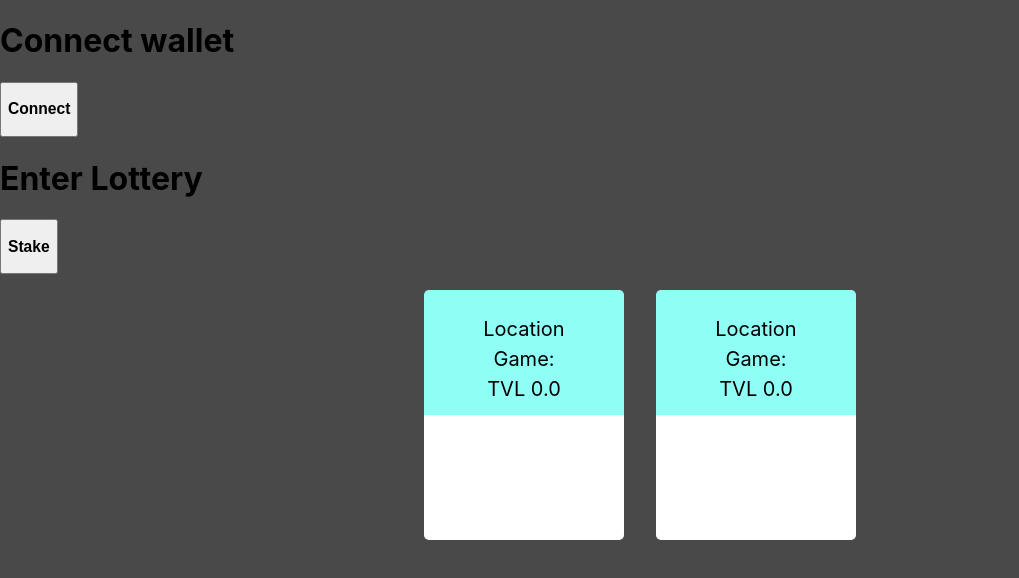
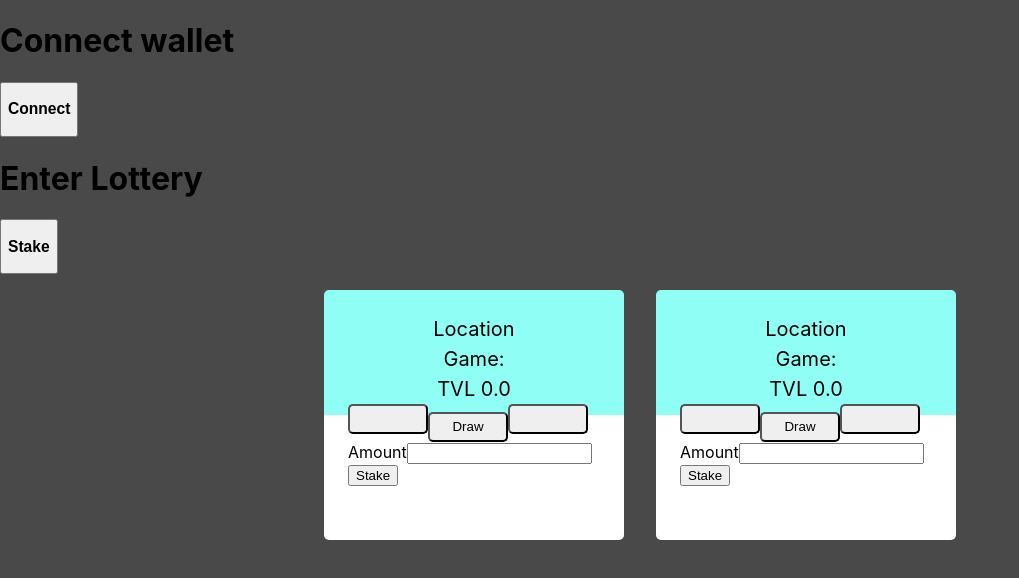
Before and after one commit to Rad1m/debe-full-stack, a Next.js app in the folder frontend/: page / in a window 1280 px wide. Shown: the top 578 px of the page, without its empty margins (0-1019 px from the left). Built offline with nearby package versions, Linux system fonts and the light colour scheme.

Commit message:
staking form

```diff
--- a/frontend/pages/games.js
+++ b/frontend/pages/games.js
@@ -1,4 +1,4 @@
-import React, { useState, useEffect, useCallback } from "react";
+import React, { useState, useEffect } from "react";
 import { useRecoilState, useRecoilValue } from "recoil";
 import { ethers } from "ethers";
 import { contractInfo, gameInfo, tokenInfo, walletInfo } from "./atoms/atoms";
@@ -24,6 +24,7 @@ export function Games(props) {
   const [game, setGame] = useRecoilState(gameInfo(props.id));
   const [contract, setContract] = useState();
   const [token, setToken] = useState();
+  const [stakingAllowed, setStakingAlloed] = useState(false);
 
   // use effect if metamask connected
   useEffect(() => {
@@ -62,6 +63,30 @@ export function Games(props) {
     }
   }
 
+  const stake = async (event) => {
+    event.preventDefault();
+    console.log("Staking...");
+
+    try {
+      // approve contract here and stake
+      console.log("Approving...");
+      const maxAmount = ethers.utils.parseEther("1000000000");
+      await token.approve(contract.address, maxAmount);
+      console.log("Approved. Continue...");
+
+      // Enter lottery
+      const amount = ethers.utils.parseEther(
+        event.target.amount.value.toString()
+      );
+      console.log("Entering lottery...", amount.toString());
+      await contract.enterLottery("Arsenal", token.address, amount);
+
+      event.target.amount.value = "";
+    } catch (e) {
+      console.log(e);
+    }
+  };
+
   return (
     <div className={styles.card}>
       <div className={styles.container}>
@@ -69,9 +94,23 @@ export function Games(props) {
         <p>Location {game.stadium}</p>
         <p>Game: {gameStatusEnum[game.gameStatus]}</p>
         <p>TVL {ethers.utils.formatEther(game.totalAmountStaked)}</p>
-        {game.gameStatus === 0 && <StakingForm id={props.id} />}
-        {game.gameStatus >= 3 && <button>Unstake</button>}
       </div>
+      <div class="btn-group">
+        <button className={styles.button}>{game.homeTeam}</button>
+        <button className={styles.button}>Draw</button>
+        <button className={styles.button}>{game.awayTeam}</button>
+      </div>
+      <form onSubmit={stake}>
+        <label htmlFor="amount">Amount</label>
+        <input
+          id={props.id}
+          name="amount"
+          type="number"
+          autoComplete="amount"
+          required
+        />
+        <button type="submit">Stake</button>
+      </form>
     </div>
   );
 }
--- a/frontend/styles/Home.module.css
+++ b/frontend/styles/Home.module.css
@@ -123,6 +123,14 @@
   margin-left: 0.5rem;
 }
 
+.button {
+  color: #000000;
+  border-color: #000000;
+  border-radius: 5px;
+  min-width: 80px;
+  min-height: 30px;
+}
+
 @media (max-width: 600px) {
   .grid {
     width: 100%;
```
